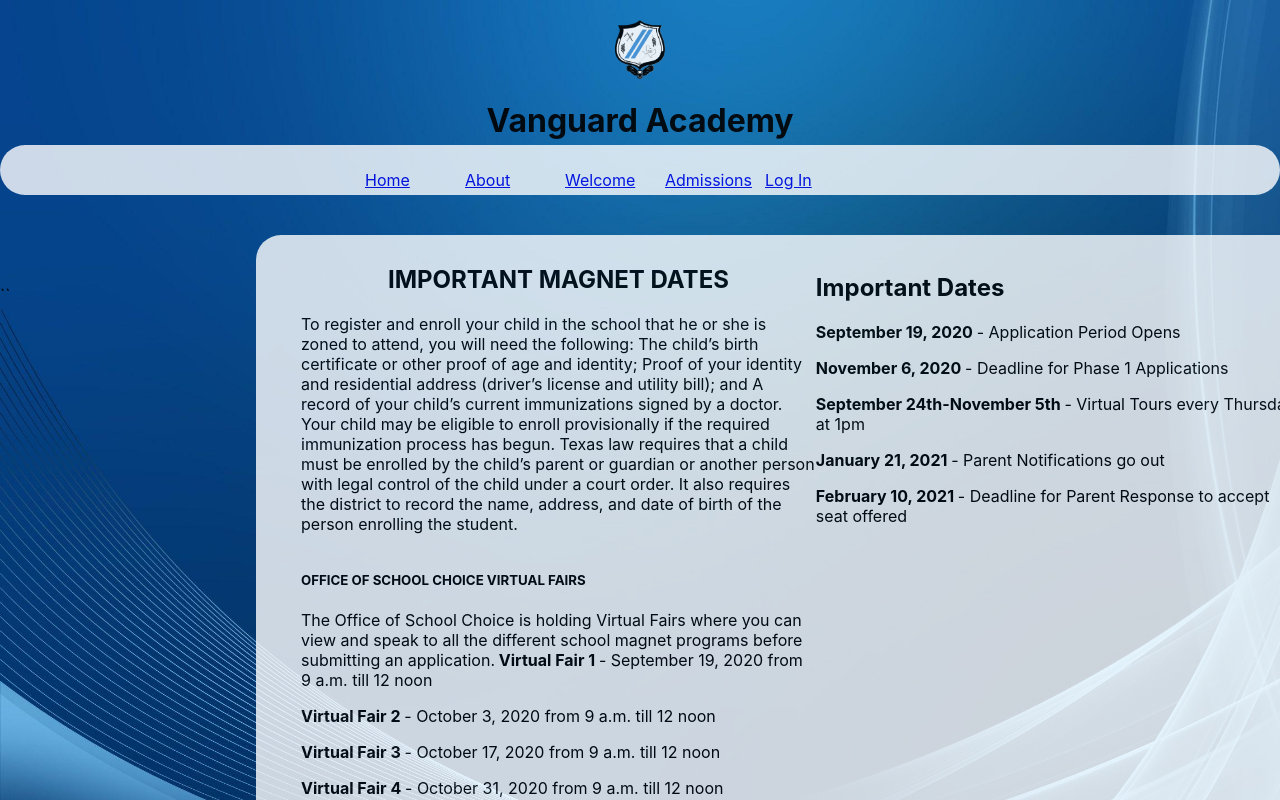
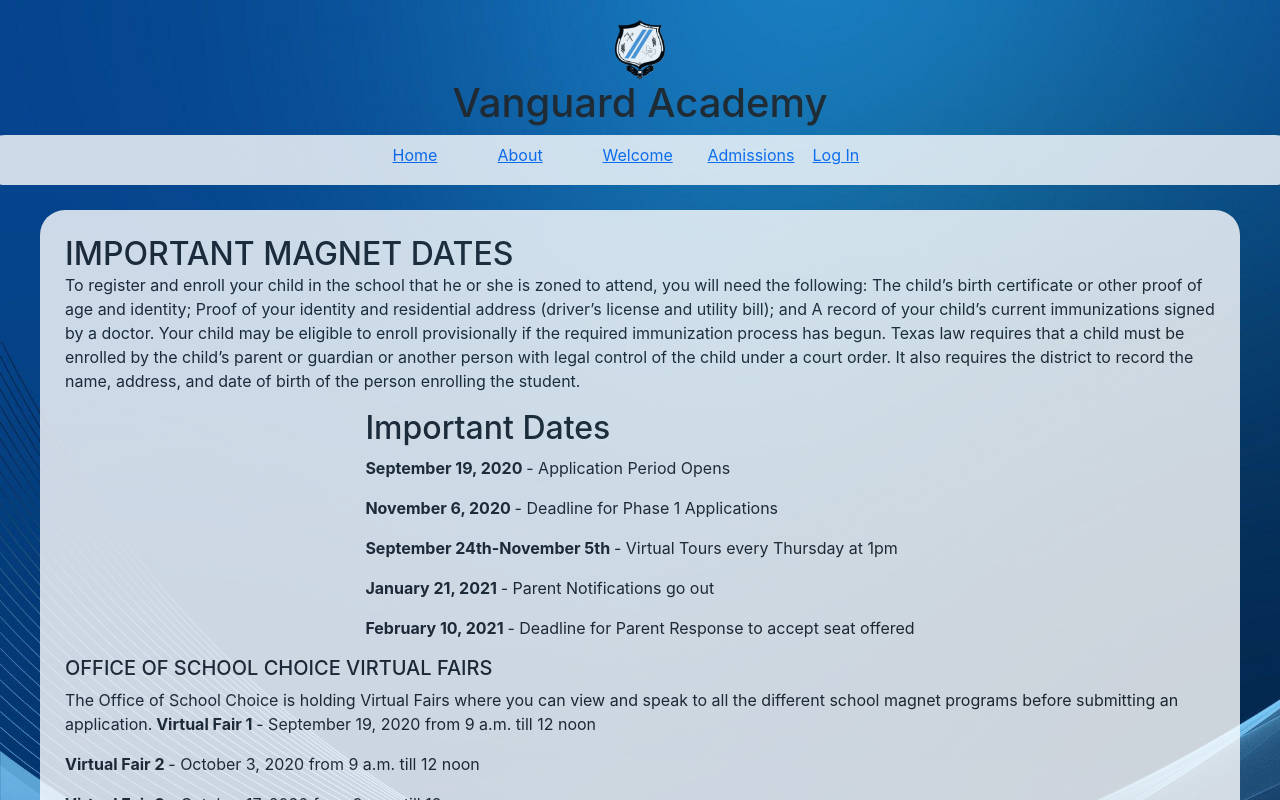
Before and after one commit to ionwolf13/phase5-frontend, a React (Create React App) app in the folder vanguard-academy-client/: page /importantDates in a window 1280 px wide. Shown: the top 800 px of the page. Built offline with nearby package versions, Linux system fonts and the light colour scheme; no server answers.

Commit message:
changed to flex

```diff
--- a/vanguard-academy-client/package.json
+++ b/vanguard-academy-client/package.json
@@ -9,6 +9,7 @@
     "@testing-library/react": "^11.2.5",
     "@testing-library/user-event": "^12.7.2",
     "axios": "^0.21.1",
+    "bootstrap": "^5.0.2",
     "chart.js": "^2.9.4",
     "react": "^17.0.1",
     "react-dom": "^17.0.1",
--- a/vanguard-academy-client/public/index.html
+++ b/vanguard-academy-client/public/index.html
@@ -2,6 +2,7 @@
 <html lang="en">
   <head>
     <meta charset="utf-8" />
+    <link href="https://cdn.jsdelivr.net/npm/bootstrap@5.0.2/dist/css/bootstrap.min.css" rel="stylesheet" integrity="sha384-EVSTQN3/azprG1Anm3QDgpJLIm9Nao0Yz1ztcQTwFspd3yD65VohhpuuCOmLASjC" crossorigin="anonymous">
     <link rel="icon" href="%PUBLIC_URL%/favicon.ico" />
     <link rel="stylesheet" href="https://fonts.googleapis.com/css?family=Roboto:300,400,500,700&display=swap" />
     <link rel="stylesheet" href="https://fonts.googleapis.com/icon?family=Material+Icons" />
@@ -47,4 +48,5 @@
   <footer className='cont-lvl-1' id='main-footer'>
       <p id='built'>Copyright © 2021. Vanguard Academy. Jesus Garcia. All Rights Reserved. </p>
   </footer>
+  <script src="https://cdn.jsdelivr.net/npm/bootstrap@5.0.2/dist/js/bootstrap.bundle.min.js" integrity="sha384-MrcW6ZMFYlzcLA8Nl+NtUVF0sA7MsXsP1UyJoMp4YLEuNSfAP+JcXn/tWtIaxVXM" crossorigin="anonymous"></script>
 </html>
--- a/vanguard-academy-client/src/App.css
+++ b/vanguard-academy-client/src/App.css
@@ -48,27 +48,23 @@
   -moz-background-size: cover;
   -o-background-size: cover;
   background-size: cover;
-  display: grid;
-  align-content: center;
-  align-self: center;
-  justify-self: center;
-  grid-template-columns: 20% 20% 20% 20% 20%;
-  grid-template-rows: auto;
+  display: flex;
+  flex-direction: column;
+  justify-content: center;
+  flex-wrap: wrap;
+  align-items: center;
   height: 100%;
   width: 100%;
-  row-gap: 25px;
   overflow: hidden;
 }
 
 #main-header{
+  display: flex;
+  flex-direction: column;
   margin-top: 20px;
-  grid-column: 1/6;
-  grid-row-start: 1;
-  display: grid;
-  grid-template-rows: auto;
   opacity: 90%;
   height: 100px;
-  row-gap: 0px;
+  width: 100%;
 }
  .main-header-details{
   justify-self: center;
@@ -78,92 +74,68 @@
  #main-title{
   margin-bottom: 25px;
  }
-#school-shield-main{
-  grid-row-start: 1;
-}
-
-#main-title{
-  grid-row-start: 2;
-
-}
 
 .main-comp{
-  grid-column: 1/6;
-  grid-row: 2/7;
-  display: grid;
-  grid-template-columns: 20% 20% 20% 20% 20%;
-  grid-template-rows: 20% 20% 20% 20% 20%;
-  align-content: center;
-  height: 700px;
-  overflow: auto;
+  display: flex;
+  flex-direction: column;
+  align-items: flex-start;
+  justify-content: center;
+  align-items: center;
+  height: max-content;
   margin-bottom: 50px;
+  height: 100%;
 }
 
 .nav-main-comp{
-grid-column: 1/6;
-grid-row: 1;
-width: 100%;
-background-color: white;
-border-radius: 25px;
-opacity: 80%;
-height: 50px;
+  margin-top: 15px;
+  background-color: white;
+  border-radius: 25px;
+  opacity: 80%;
+  height: 50px;
+  width: 110%;
+  display: flex;
+  align-items: center;
+  justify-content: center;
 }
 
 .nav-comp{
-  display: grid;
-  column-gap: 25px;
-  grid-template-columns: auto auto auto auto auto auto auto auto;
-  align-content: center;
-  justify-content: center;
+  display: flex;
+  column-gap: 30px;
 }
 
 .nav-links{
   padding-top: 25px;
   padding-bottom: 25px;
   width: 75px;
-  align-self: center;
-  justify-self: center;
   margin-bottom: 10px;
   border-color: blue;
 }
 
 .lvl-1-comp{
-  margin-top: -50px;
-  grid-column: 1/6;
-  grid-row: 2;
-  width: 1000px;
+  margin-top: 25px;
+  width: 1200px;
   background-color: white;
-  padding: 10px 25px 25px 45px;
   border-radius: 25px;
+  opacity: 80%;
+  display: flex;
+  flex-direction: column;
+  flex-flow: wrap;
   align-items: center;
-  justify-items: center;
-  opacity: 80%;
-  display: grid;
-  grid-template-columns: auto auto;
-  grid-template-rows: auto;
+  justify-content: center;
+  padding: 25px;
 }
 
 .lvl-1-headers{
-  align-self: center;
-  justify-self: center;
-  grid-column: 1/3;
-  grid-row: 1;
+  margin: auto;
+  width: 100%;
 }
 
 #main-footer{
-  display: grid;
-  grid-template-columns: 20% 20% 20% 20% 20%;
-  align-content: center;
-  align-self: center;
-  height: min-content;
+  display: flex;
+  justify-content: center;
+  align-items: center;
 }
 
-#built{
-  grid-column: 2/5;
-  align-content: center;
-  align-self: center;
-  justify-self: center;
-}
 
 
 
@@ -174,9 +146,6 @@
 }
 
 #owl{
-  grid-column: 2;
+  height: 100px;
   align-self: center;
-  justify-self: center;
-  grid-column: 1/3;
-  grid-row: 2;
 }
--- a/vanguard-academy-client/src/components/MainContainer.js
+++ b/vanguard-academy-client/src/components/MainContainer.js
@@ -44,7 +44,7 @@
 
 
     return(
-        <div className='main-comp'>                    ``
+        <div className='main-comp'>
             <Router>
                     <NavContainer isAuthenticated={isAuthenticated} setIsAuthenticated={setIsAuthenticated}/>
 
--- a/vanguard-academy-client/src/functional/SignInComponent.js
+++ b/vanguard-academy-client/src/functional/SignInComponent.js
@@ -23,7 +23,7 @@
         })
         .then(res => {
             if(res.data.token){
-                    localStorage.toke = res.data.token
+                    localStorage.token = res.data.token
                     let newData = JSON.parse(res.data.user)
                     setCurrentStudentInfo({student: newData, errors: res.errors, status: 200, currentClasses: newData.rooms, studentAssignments: newData.rooms.map(r => r.instructor)})
                     setIsAuthenticated({auth: true, role: "stu", isLoggedIn: true})
```
Also changed, not shown: 1 other file (tests, documents, lock files or other folders).
